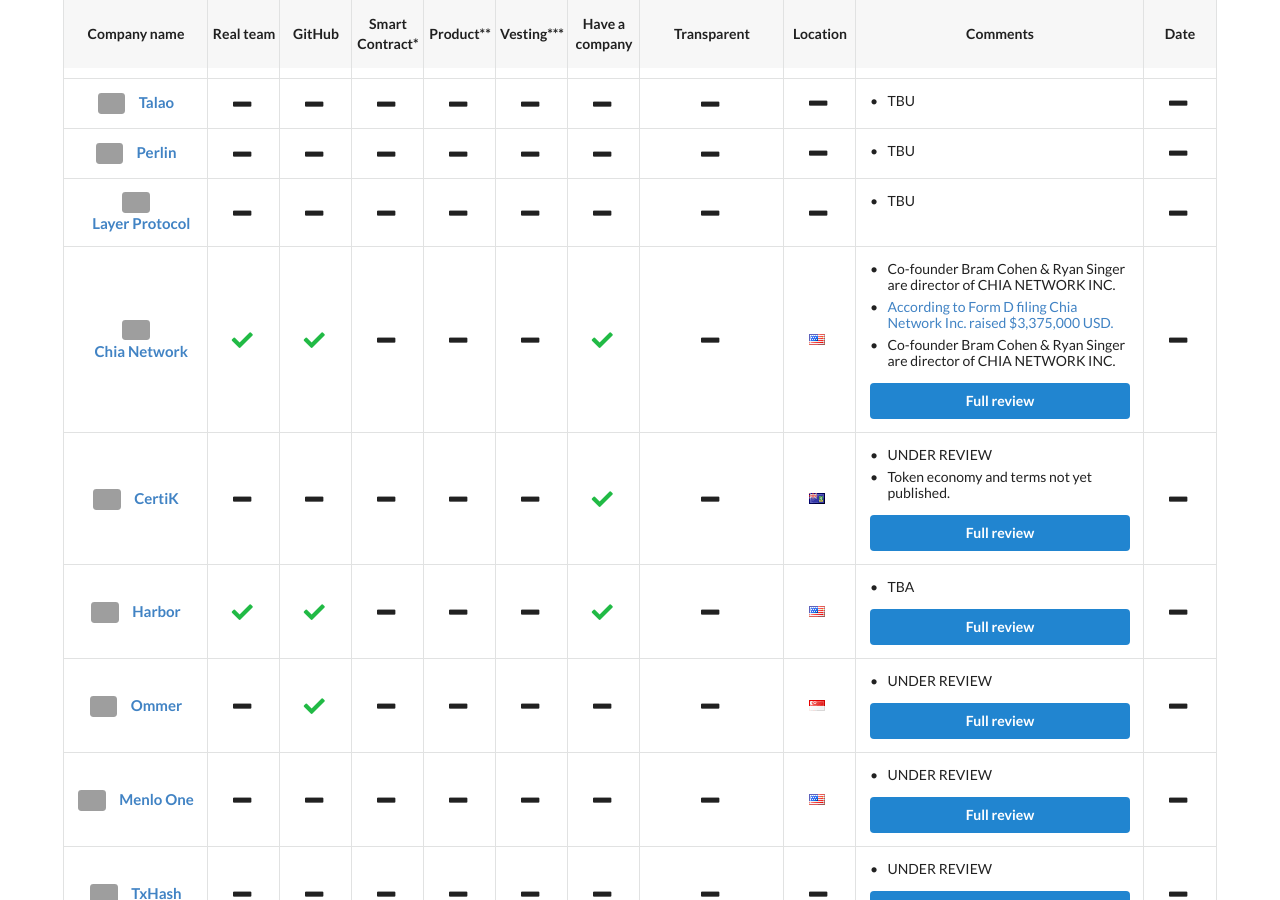
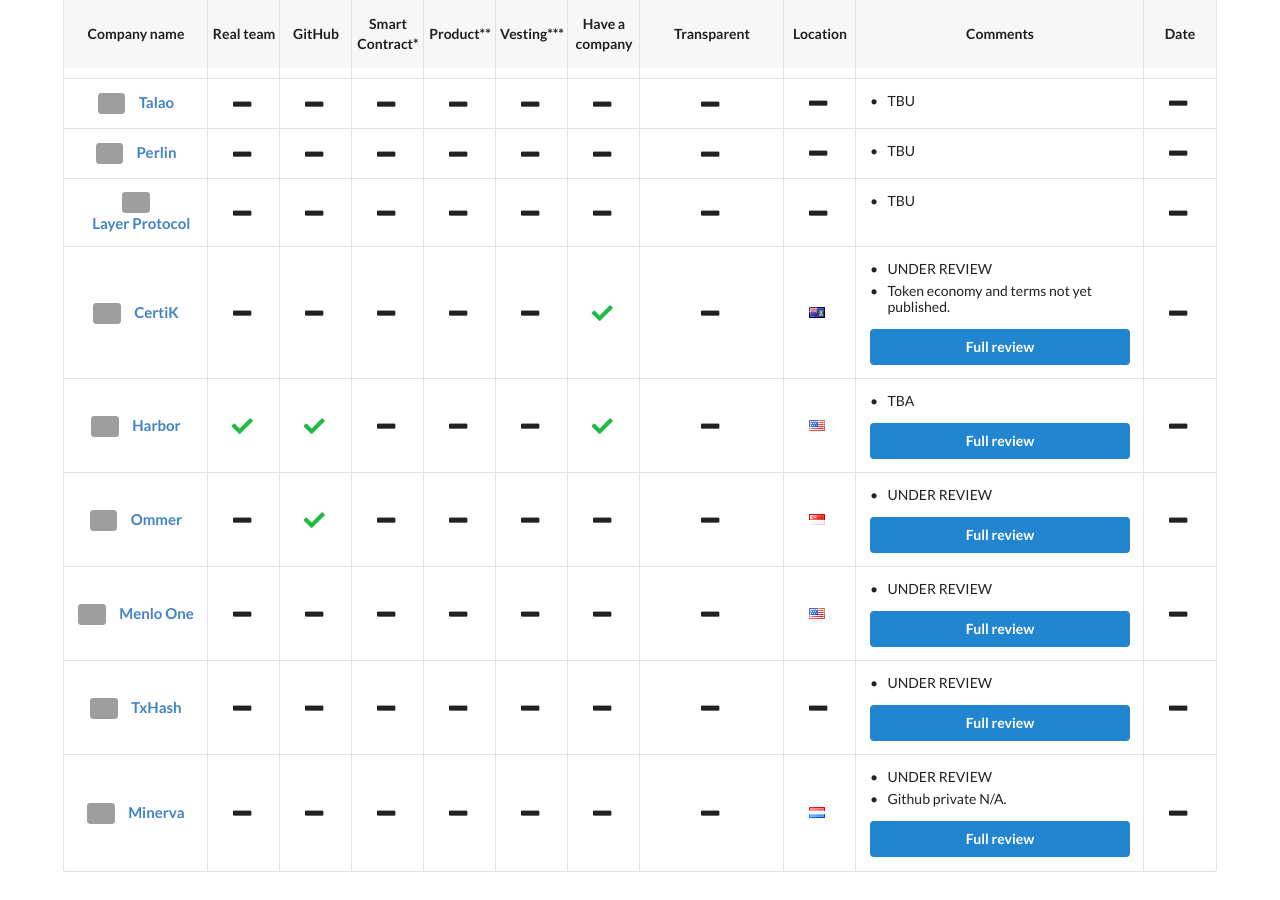
Before and after one commit to ico-check/ico-check, a Jekyll site: the page built from in-review.md, in a window 1280 px wide and 900 px high, scrolled down 1783 px. Built offline with Jekyll 4.4.1, drawn with Linux system fonts in a browser that asks for light colours; nearby versions of some CDN libraries; grey boxes are pictures that could not be loaded.

Commit message:
88-chia-network-ico-check
Moving to future ICOs

```diff
--- a/_data/in-review-icos.yml
+++ b/_data/in-review-icos.yml
@@ -359,27 +359,6 @@
   safe:
   issue_url:
 
-- name: Chia Network
-  image: https://i.imgur.com/UsQmzf6.jpg
-  url: https://chia.net/
-  real_team: true
-  github: true
-  smart_contract:
-  product:
-  min_vesting:
-  have_company: true
-  transparent:
-  location: United States
-  comments:
-    - content: Co-founder Bram Cohen & Ryan Singer are director of CHIA NETWORK INC.
-    - content: According to Form D filing Chia Network Inc. raised $3,375,000 USD.
-      url: https://www.sec.gov/Archives/edgar/data/1730166/000173016618000003/xslFormDX01/primary_doc.xml
-    - content: Co-founder Bram Cohen & Ryan Singer are director of CHIA NETWORK INC.
-  ico_start_date:
-  ico_end_date:
-  safe:
-  issue_url: https://github.com/ico-check/ico-check/issues/137
-
 - name: CertiK
   image: https://i.imgur.com/ewIqixS.png
   url: https://certik.org/
```
